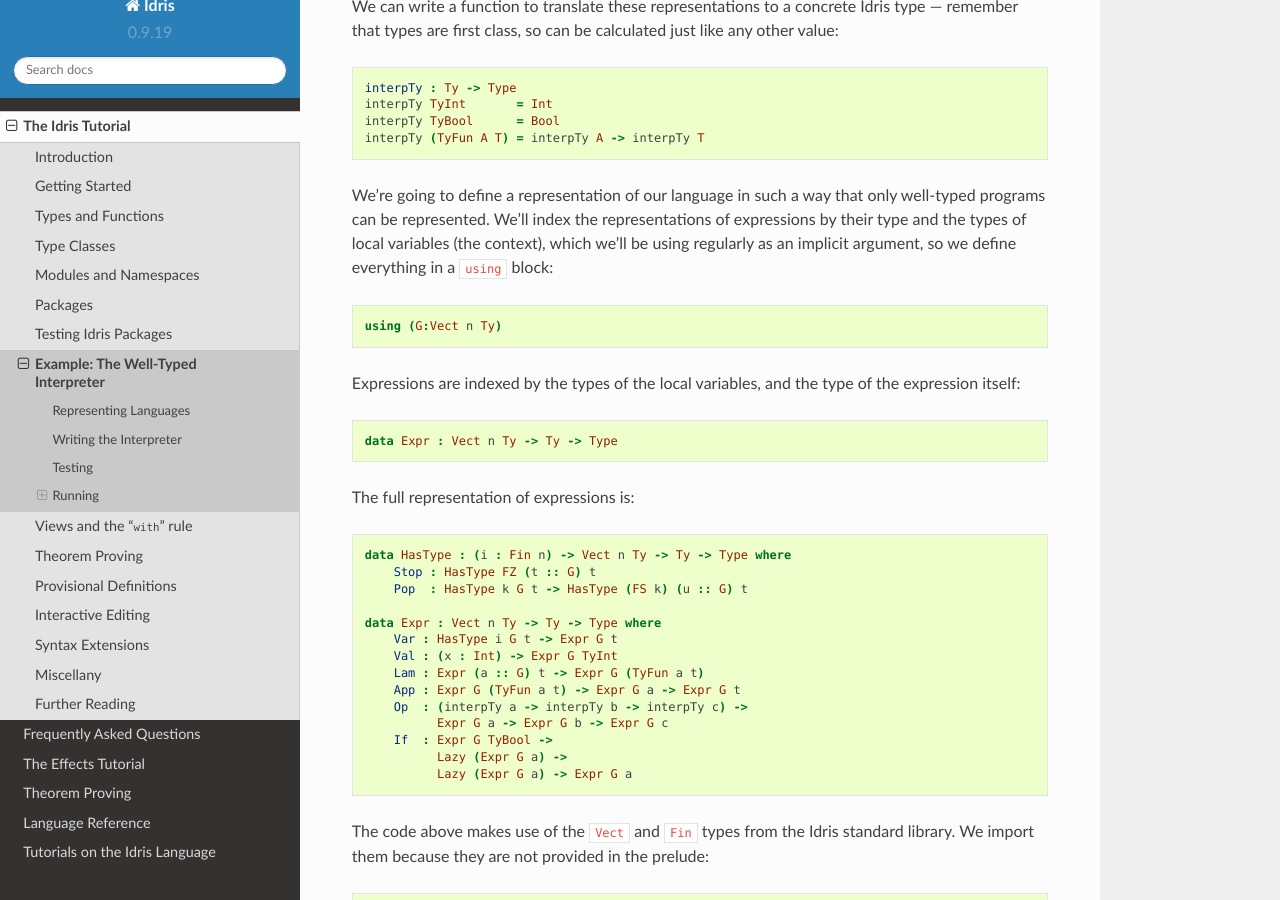
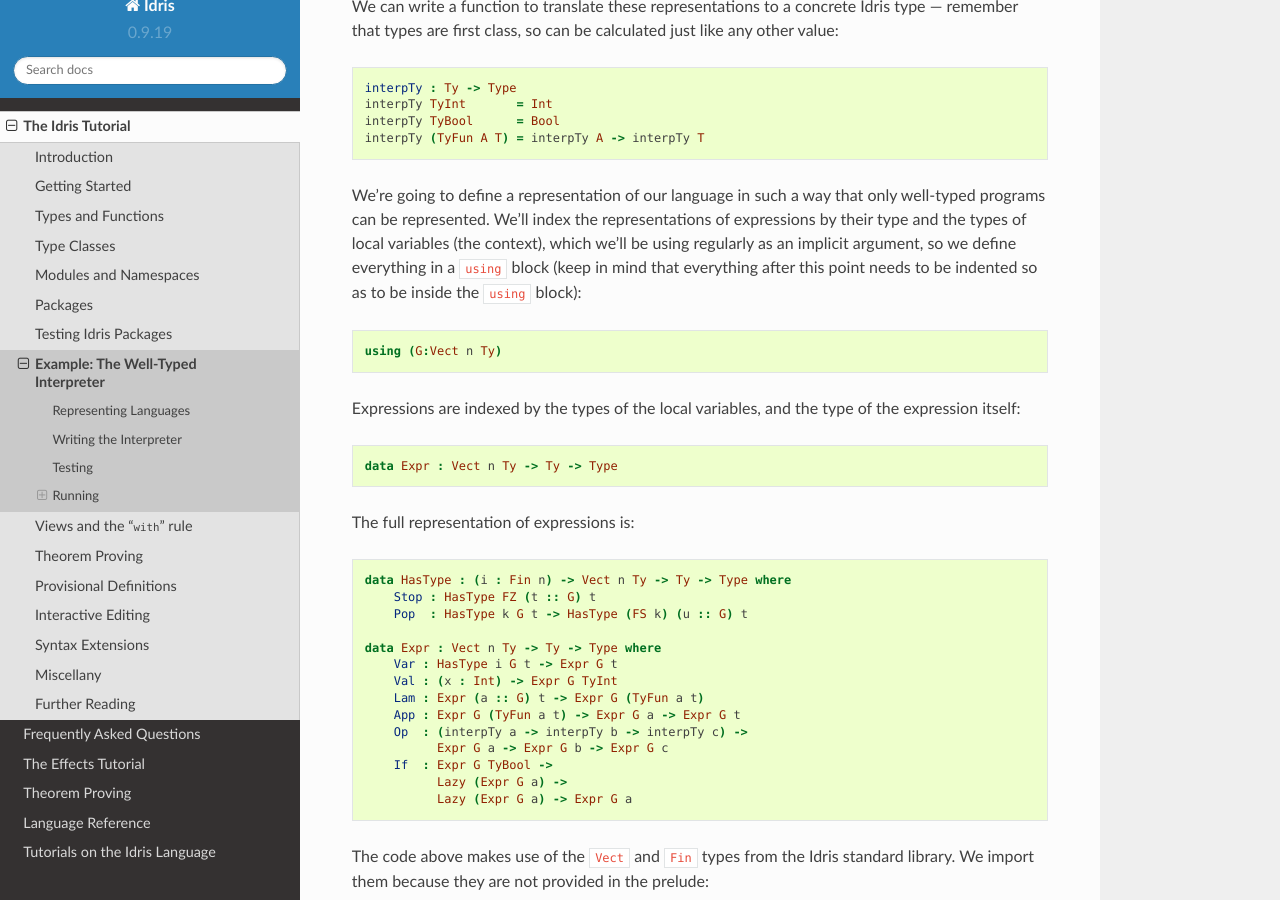
Before and after one commit to idris-lang/Idris-dev, a Sphinx documentation site: the page built from docs/tutorial/interp.rst, in a window 1280 px wide and 900 px high, scrolled down 482 px. Built offline with Sphinx 7.4.7 and the Read the Docs theme 2.0.0, drawn with Linux system fonts in a browser that asks for light colours; formulas are drawn with MathJax 3.

Commit message:
clarify re: using block and indentation

```diff
--- a/docs/tutorial/interp.rst
+++ b/docs/tutorial/interp.rst
@@ -36,7 +36,9 @@
 that only well-typed programs can be represented. We’ll index the
 representations of expressions by their type and the types of local
 variables (the context), which we’ll be using regularly as an implicit
-argument, so we define everything in a ``using`` block:
+argument, so we define everything in a ``using`` block (keep in mind
+that everything after this point needs to be indented so as to be
+inside the ``using`` block):
 
 .. code-block:: idris
 
```
